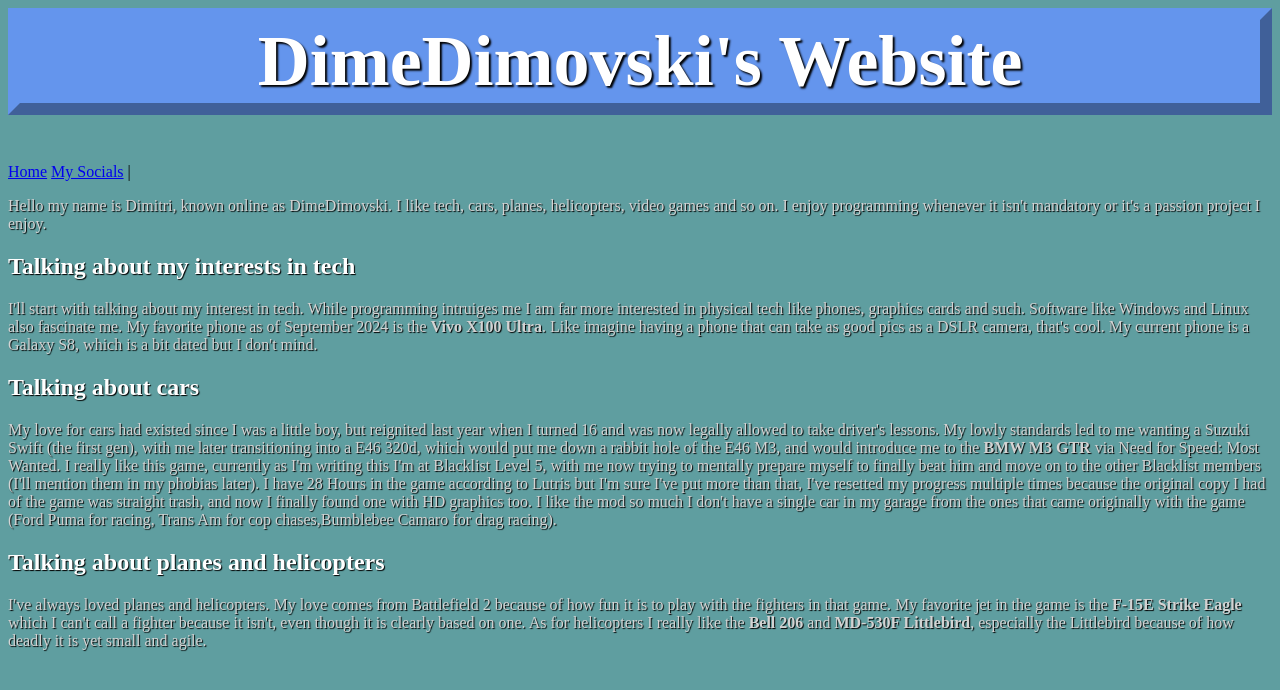
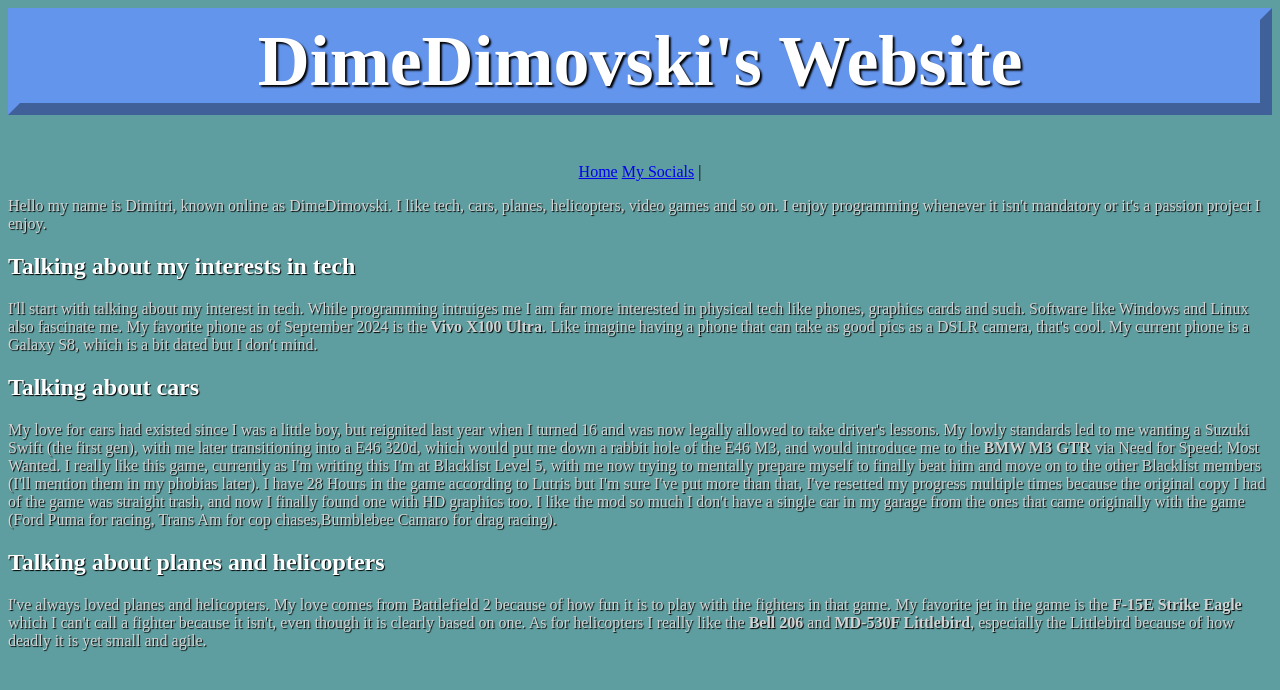
Before and after one commit to DimeDimovski07/dimedimovski, a plain HTML site: page about.html in a window 1280 px wide. Drawn offline with Linux system fonts and the light colour scheme.

Commit message:
Update about.html

```diff
--- a/about.html
+++ b/about.html
@@ -6,8 +6,8 @@
 </head>
 
 <body>
-    <div>
-        <a href="index.html" align="center">Home</a>
+    <div align="center">
+        <a href="index.html">Home</a>
         <a href="socials.html">My Socials</a> |
     </div>
 
```
